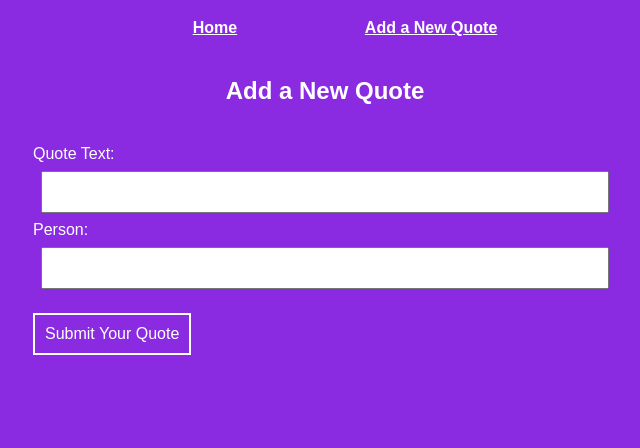
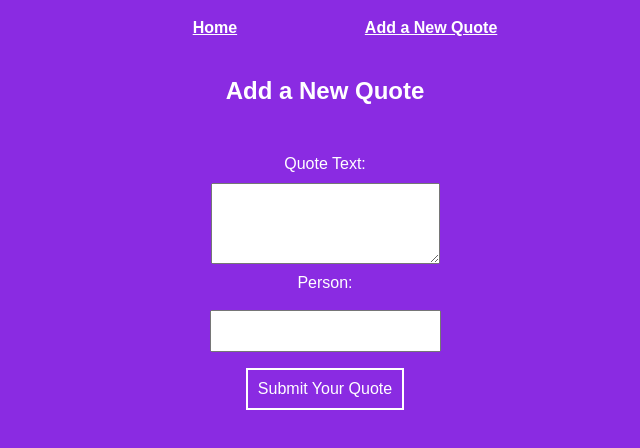
Before and after one commit to spenalozacortes/quote-api, a website: page public/add-quote.html in a window 1280 px wide. Shown: the part 98-546 px from the top of the page, without its empty margins (315-955 px from the left). Drawn offline with Linux system fonts and the light colour scheme.

Commit message:
Add design details

```diff
--- a/public/add-quote.html
+++ b/public/add-quote.html
@@ -18,7 +18,8 @@
         <h2>Add a New Quote</h2>
         <div class="inputs">
             <label for="quote">Quote Text:</label>
-            <input id="quote" value="">
+            <!-- <input id="quote" value=""> -->
+            <textarea id="quote" rows="5" cols="26"></textarea>
             <label for="person">Person:</label>
             <input id="person" value="">
         </div>
--- a/public/styles.css
+++ b/public/styles.css
@@ -3,7 +3,7 @@
 }
 
 body {
-    background-color:blueviolet ;
+    background-color:blueviolet;
     color: white;
     font-family: Arial, Helvetica, sans-serif;
     width: 80%;
@@ -30,12 +30,12 @@ nav > ul > li {
     list-style-type: none;
 }
 
-/* div {
+.form {
     display: flex;
     align-items: center;
     justify-content: space-evenly;
     flex-wrap: wrap;
-} */
+}
 
 button {
     margin: 8px;
@@ -45,6 +45,11 @@ button {
     color: white;
     font-size: 16px;
     cursor: pointer;
+}
+
+#submit-quote {
+    display: block;
+    margin: 0 auto;
 }
 
 button:hover {
@@ -57,15 +62,21 @@ input {
     font-size: 16px;
 }
 
+label {
+    padding: 10px;
+}
+
 .inputs {
     margin: 8px;
     display: flex;
     flex-direction: column;
+    align-items: center;
 }
 
 #quote-container {
     padding: 10px;
     width: 80%;
+    margin: 0 auto;
 }
 
 .single-quote {
```
Also changed, not shown: public/index.html (+1 -1 lines).
